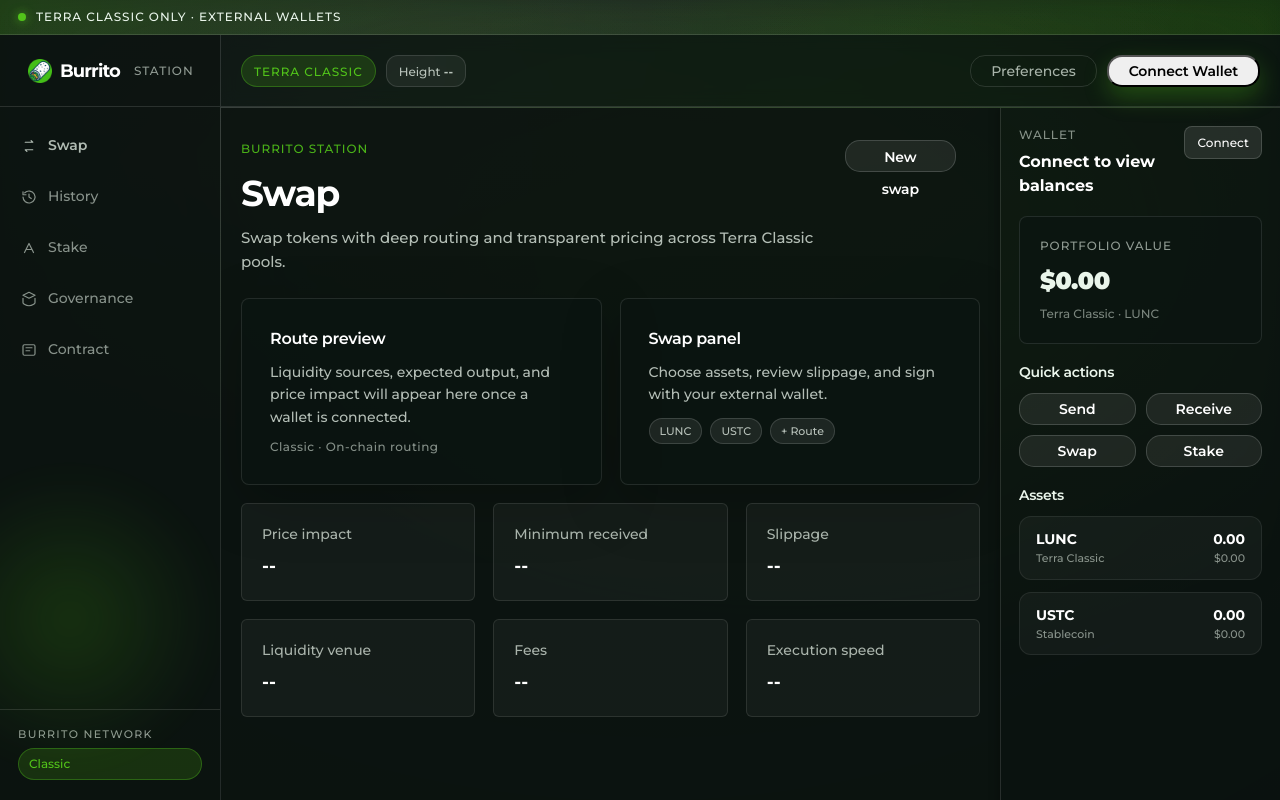
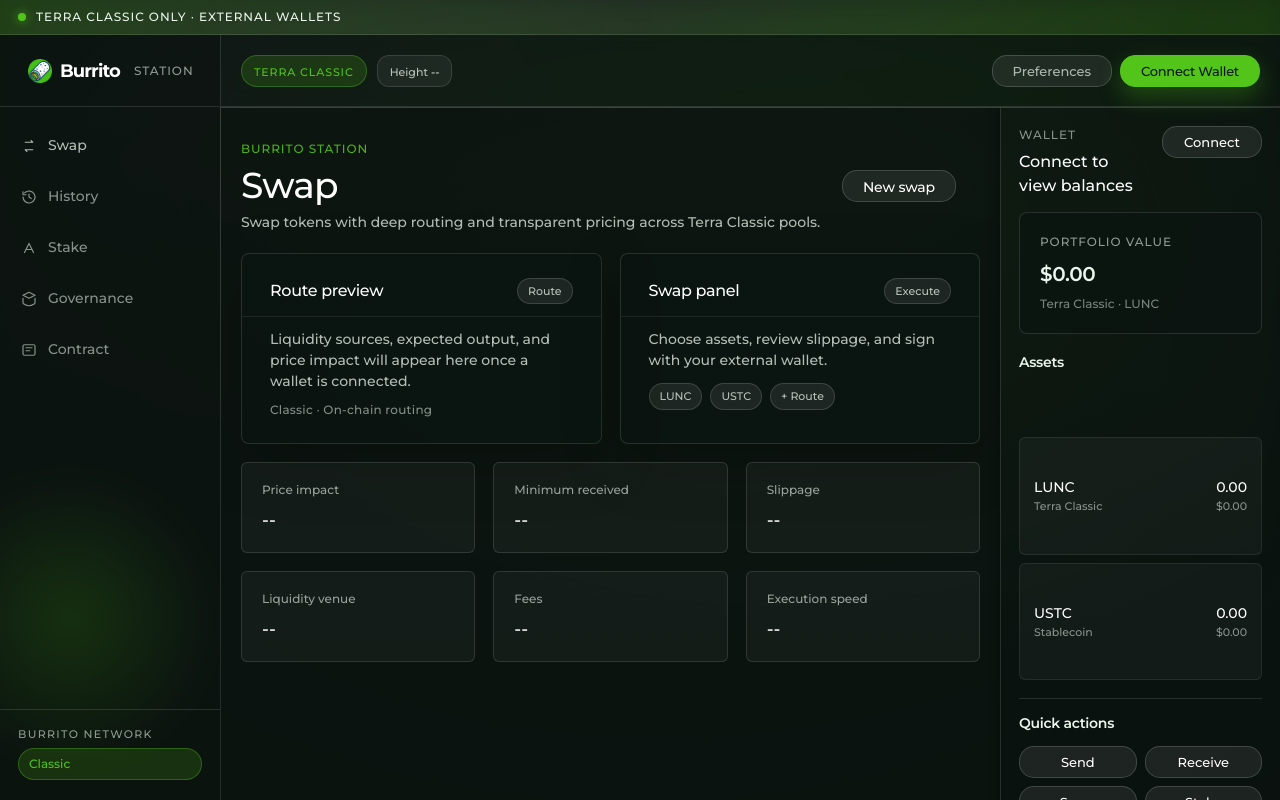
Before and after one commit to BurritoLabs/burrito-web-app, a React (Vite) app: page / in a window 1280 px wide. Built offline with nearby package versions, Linux system fonts and the light colour scheme.

Commit message:
style: refine wallet panel and UI density

```diff
--- a/src/app/header/TopBar.module.css
+++ b/src/app/header/TopBar.module.css
@@ -2,15 +2,21 @@
   width: 100%;
   display: flex;
   align-items: center;
-  gap: 18px;
+  gap: 12px;
   height: 100%;
+}
+
+.status {
+  display: flex;
+  align-items: center;
+  gap: 10px;
 }
 
 .menuButton {
   display: none;
-  width: 36px;
-  height: 36px;
-  border-radius: 10px;
+  width: 32px;
+  height: 32px;
+  border-radius: 8px;
   border: 1px solid rgba(255, 255, 255, 0.12);
   background: rgba(255, 255, 255, 0.06);
   align-items: center;
@@ -21,16 +27,10 @@
 
 .menuButton span {
   display: block;
-  width: 16px;
+  width: 14px;
   height: 2px;
   background: rgba(234, 245, 235, 0.8);
   border-radius: 999px;
-}
-
-.status {
-  display: flex;
-  align-items: center;
-  gap: 10px;
 }
 
 .networkChip {
@@ -38,11 +38,11 @@
   height: var(--button-height-small);
   line-height: var(--button-height-small);
   border-radius: 999px;
-  font-size: 12px;
+  font-size: 11px;
   letter-spacing: 0.08em;
   text-transform: uppercase;
   background: rgba(82, 196, 26, 0.18);
-  border: 1px solid rgba(82, 196, 26, 0.35);
+  border: var(--border-width) solid rgba(82, 196, 26, 0.35);
   color: #52c41a;
 }
 
@@ -51,49 +51,45 @@
   height: var(--button-height-small);
   line-height: var(--button-height-small);
   border-radius: 12px;
-  font-size: 12px;
+  font-size: 11px;
   color: rgba(234, 245, 235, 0.76);
   background: rgba(255, 255, 255, 0.06);
-  border: 1px solid rgba(255, 255, 255, 0.12);
+  border: var(--border-width) solid rgba(255, 255, 255, 0.12);
+}
+
+.heightPill strong {
+  font-weight: 600;
 }
 
 .actions {
   display: flex;
   align-items: center;
-  gap: 10px;
+  gap: 8px;
   margin-left: auto;
 }
 
 .ghostButton {
-  background: transparent;
-  border: 1px solid rgba(255, 255, 255, 0.12);
   color: rgba(234, 245, 235, 0.7);
   height: var(--button-height-small);
   padding: 0 20px;
   border-radius: var(--button-radius);
-  font-size: 14px;
-  transition: border-color 0.2s ease, color 0.2s ease, transform 0.2s ease;
+  font-size: 13px;
+  transition: border-color 0.2s ease, color 0.2s ease;
 }
 
 .ghostButton:hover {
   color: #ffffff;
   border-color: rgba(255, 255, 255, 0.3);
-  transform: translateY(-1px);
 }
 
 .primaryButton {
-  height: var(--button-height-small);
-  padding: 0 20px;
-  border-radius: var(--button-radius);
-  font-size: 14px;
-  font-weight: 600;
-  letter-spacing: -0.01em;
+  font-weight: 500;
+  letter-spacing: -0.02em;
   box-shadow: 0 10px 24px rgba(82, 196, 26, 0.3);
-  transition: transform 0.2s ease, filter 0.2s ease;
+  transition: filter 0.2s ease;
 }
 
 .primaryButton:hover {
-  transform: translateY(-1px);
   filter: brightness(1.02);
 }
 
--- a/src/app/header/TopBar.tsx
+++ b/src/app/header/TopBar.tsx
@@ -20,8 +20,10 @@
       </div>
 
       <div className={styles.actions}>
-        <button className={styles.ghostButton}>Preferences</button>
-        <button className={styles.primaryButton}>Connect Wallet</button>
+        <button className={`uiButton ${styles.ghostButton}`}>Preferences</button>
+        <button className={`uiButton uiButtonPrimary ${styles.primaryButton}`}>
+          Connect Wallet
+        </button>
       </div>
     </div>
   )
--- a/src/app/nav/Nav.module.css
+++ b/src/app/nav/Nav.module.css
@@ -49,7 +49,7 @@
 
 .active {
   opacity: 1;
-  font-weight: 600;
+  font-weight: 500;
 }
 
 .icon {
--- a/src/app/wallet/WalletPanel.module.css
+++ b/src/app/wallet/WalletPanel.module.css
@@ -1,14 +1,25 @@
 .wallet {
   grid-area: walletbar;
   border-left: 1px solid var(--border);
-  background: rgba(12, 20, 17, 0.78);
+  background: var(--card-bg-muted);
   padding: 18px;
-  display: flex;
-  flex-direction: column;
+  display: grid;
+  grid-template-rows: min-content 1fr min-content;
+  grid-template-areas:
+    "details"
+    "list"
+    "actions";
   gap: 18px;
   width: min(var(--wallet-width), 100%);
   min-width: 280px;
   box-shadow: var(--wallet-shadow);
+  height: calc(100vh - var(--header-height));
+}
+
+.details {
+  grid-area: details;
+  display: grid;
+  gap: 14px;
 }
 
 .header {
@@ -28,27 +39,21 @@
 .header h3 {
   margin: 6px 0 0;
   font-size: 16px;
+  font-weight: 500;
   color: #ffffff;
 }
 
 .connect {
-  background: rgba(255, 255, 255, 0.1);
-  border: 1px solid rgba(255, 255, 255, 0.16);
-  color: #ffffff;
-  padding: 8px 12px;
-  border-radius: 8px;
-  font-size: 12px;
-  transition: transform 0.2s ease, border-color 0.2s ease;
+  min-width: 100px;
 }
 
 .connect:hover {
-  transform: translateY(-1px);
   border-color: rgba(255, 255, 255, 0.3);
 }
 
 .card {
   background: var(--card-bg);
-  border: 1px solid rgba(255, 255, 255, 0.1);
+  border: var(--border-width) solid var(--card-border);
   border-radius: var(--radius-lg);
   padding: 20px;
   box-shadow: none;
@@ -63,8 +68,8 @@
 
 .cardValue {
   margin-top: 8px;
-  font-size: 24px;
-  font-weight: 900;
+  font-size: 20px;
+  font-weight: 600;
   letter-spacing: -0.02em;
 }
 
@@ -75,20 +80,24 @@
 }
 
 .section {
+  grid-area: actions;
   display: grid;
   gap: 10px;
+  border-top: var(--border-width) solid var(--card-border);
+  padding-top: 14px;
 }
 
 .sectionTitle {
   font-size: 14px;
   font-weight: 600;
   letter-spacing: -0.02em;
+  margin-bottom: 2px;
 }
 
 .actionsGrid {
   display: grid;
   grid-template-columns: repeat(2, minmax(0, 1fr));
-  gap: 10px;
+  gap: 8px;
 }
 
 .actionsGrid .uiButton {
@@ -97,23 +106,26 @@
 }
 
 .assetList {
+  grid-area: list;
   display: grid;
-  gap: 12px;
+  gap: 8px;
 }
 
 .assetRow {
   display: flex;
   align-items: center;
   justify-content: space-between;
-  padding: 12px 16px;
+  padding: 12px 14px;
   background: rgba(255, 255, 255, 0.04);
-  border: 1px solid rgba(255, 255, 255, 0.08);
-  border-radius: 12px;
+  border: var(--border-width) solid rgba(255, 255, 255, 0.08);
+  border-radius: var(--radius-md);
+  min-height: 44px;
 }
 
 .assetRow strong {
   font-size: 14px;
   color: #ffffff;
+  font-weight: 500;
 }
 
 .assetRow span {
--- a/src/app/wallet/WalletPanel.tsx
+++ b/src/app/wallet/WalletPanel.tsx
@@ -3,12 +3,13 @@
 const WalletPanel = () => {
   return (
     <aside className={styles.wallet}>
+      <div className={styles.details}>
         <div className={styles.header}>
           <div>
             <div className={styles.kicker}>Wallet</div>
             <h3>Connect to view balances</h3>
           </div>
-        <button className={styles.connect}>Connect</button>
+          <button className={`uiButton ${styles.connect}`}>Connect</button>
         </div>
 
         <div className={styles.card}>
@@ -16,20 +17,10 @@
           <div className={styles.cardValue}>$0.00</div>
           <div className={styles.cardMeta}>Terra Classic · LUNC</div>
         </div>
-
-        <div className={styles.section}>
-          <div className={styles.sectionTitle}>Quick actions</div>
-          <div className={styles.actionsGrid}>
-          <button className="uiButton">Send</button>
-          <button className="uiButton">Receive</button>
-          <button className="uiButton">Swap</button>
-          <button className="uiButton">Stake</button>
-          </div>
       </div>
 
-      <div className={styles.section}>
+      <div className={styles.assetList}>
         <div className={styles.sectionTitle}>Assets</div>
-        <div className={styles.assetList}>
         <div className={styles.assetRow}>
           <div>
             <strong>LUNC</strong>
@@ -51,6 +42,15 @@
           </div>
         </div>
       </div>
+
+      <div className={styles.section}>
+        <div className={styles.sectionTitle}>Quick actions</div>
+        <div className={styles.actionsGrid}>
+          <button className="uiButton">Send</button>
+          <button className="uiButton">Receive</button>
+          <button className="uiButton">Swap</button>
+          <button className="uiButton">Stake</button>
+        </div>
       </div>
     </aside>
   )
--- a/src/index.css
+++ b/src/index.css
@@ -10,7 +10,10 @@
   --green: #52c41a;
   --menu-bg: rgba(12, 20, 17, 0.92);
   --card-bg: rgba(12, 20, 17, 0.65);
+  --card-bg-muted: rgba(12, 20, 17, 0.78);
   --wallet-shadow: 1px 0px 10px 2px rgba(0, 0, 0, 0.31);
+  --border-width: 1px;
+  --card-border: rgba(255, 255, 255, 0.12);
   --button-height: 48px;
   --button-height-small: 32px;
   --button-radius: 15px;
@@ -21,6 +24,7 @@
   --main-padding: 20px;
   --radius-lg: 8px;
   --radius-md: 6px;
+  --radius-sm: 4px;
 
   --font-ui: "Montserrat", "Nunito Sans", system-ui, sans-serif;
 }
@@ -142,15 +146,30 @@
 
 .card {
   background: var(--card-bg);
-  border: 1px solid rgba(255, 255, 255, 0.1);
+  border: var(--border-width) solid var(--card-border);
   border-radius: var(--radius-lg);
-  padding: 28px;
+  padding: 24px 28px;
   box-shadow: 0 18px 60px rgba(0, 0, 0, 0.22);
+}
+
+.cardHeader {
+  display: flex;
+  align-items: center;
+  justify-content: space-between;
+  gap: 12px;
+  font-size: 16px;
+  margin-bottom: 8px;
+}
+
+.cardDivider {
+  height: 1px;
+  background: rgba(255, 255, 255, 0.08);
+  margin: 12px -28px;
 }
 
 .cardTitle {
   font-size: 16px;
-  font-weight: 600;
+  font-weight: 500;
   letter-spacing: -0.02em;
   color: #ffffff;
 }
@@ -158,15 +177,16 @@
 .cardText {
   margin: 10px 0 0;
   color: rgba(234, 245, 235, 0.76);
-  line-height: 1.6;
+  line-height: 1.5;
   font-size: 14px;
 }
 
 .cardMeta {
   margin-top: 10px;
   font-size: 12px;
-  letter-spacing: 0.04em;
+  letter-spacing: 0.02em;
   color: rgba(234, 245, 235, 0.55);
+  line-height: 1.4;
 }
 
 .cardGrid {
@@ -184,17 +204,23 @@
 
 .statCard {
   background: rgba(255, 255, 255, 0.04);
-  border: 1px solid rgba(255, 255, 255, 0.1);
+  border: var(--border-width) solid var(--card-border);
   border-radius: var(--radius-md);
-  padding: 20px;
+  padding: 18px 20px;
   display: grid;
   gap: 8px;
   color: rgba(234, 245, 235, 0.7);
 }
 
+.statCard div {
+  font-size: 12px;
+  color: rgba(234, 245, 235, 0.62);
+}
+
 .statCard strong {
   font-size: 18px;
   color: #ffffff;
+  font-weight: 500;
 }
 
 .pillRow {
@@ -211,7 +237,7 @@
   padding: 4px 10px;
   border-radius: 999px;
   background: rgba(255, 255, 255, 0.08);
-  border: 1px solid rgba(255, 255, 255, 0.14);
+  border: var(--border-width) solid rgba(255, 255, 255, 0.14);
   font-size: 11px;
   color: rgba(234, 245, 235, 0.76);
 }
@@ -220,6 +246,11 @@
   display: grid;
   gap: 12px;
   margin-top: 12px;
+}
+
+.list.tight {
+  gap: 8px;
+  margin-top: 10px;
 }
 
 .list.dense {
@@ -231,21 +262,24 @@
   align-items: center;
   justify-content: space-between;
   gap: 10px;
-  padding: 14px 16px;
+  padding: 12px 16px;
   border-radius: var(--radius-md);
   background: rgba(255, 255, 255, 0.04);
-  border: 1px solid rgba(255, 255, 255, 0.08);
+  border: var(--border-width) solid rgba(255, 255, 255, 0.08);
+  min-height: 44px;
 }
 
 .listRow strong {
   font-size: 14px;
   color: #ffffff;
+  font-weight: 500;
 }
 
 .listRow span {
   display: block;
   font-size: 11px;
   color: rgba(234, 245, 235, 0.55);
+  line-height: 1.4;
 }
 
 .listMeta {
@@ -269,17 +303,16 @@
   min-width: 100px;
   padding: 0 20px;
   border-radius: var(--button-radius);
-  font-size: 14px;
-  font-weight: 600;
+  font-size: 13px;
+  font-weight: 500;
   line-height: 1;
   border: 1px solid rgba(255, 255, 255, 0.16);
   background: rgba(255, 255, 255, 0.08);
   color: #ffffff;
-  transition: background 0.2s ease, transform 0.2s ease, border-color 0.2s ease;
+  transition: background 0.2s ease, border-color 0.2s ease;
 }
 
 .uiButton:hover {
-  transform: translateY(-1px);
   border-color: rgba(255, 255, 255, 0.28);
 }
 
--- a/src/pages/PageShell.module.css
+++ b/src/pages/PageShell.module.css
@@ -6,10 +6,10 @@
 
 .header {
   display: flex;
-  align-items: flex-start;
+  align-items: center;
   justify-content: space-between;
   gap: 16px;
-  margin-bottom: 24px;
+  margin-bottom: 20px;
   margin-right: 24px;
 }
 
@@ -23,7 +23,9 @@
 .header h1 {
   margin: 8px 0 6px;
   font-size: 36px;
-  letter-spacing: -0.03em;
+  font-weight: 500;
+  letter-spacing: -0.02em;
+  line-height: 1.1;
   color: #ffffff;
 }
 
@@ -31,30 +33,30 @@
   margin: 0;
   max-width: 680px;
   color: rgba(234, 245, 235, 0.76);
-  font-size: 15px;
-  line-height: 1.6;
+  font-size: 14px;
+  line-height: 1.5;
 }
 
 .header button {
   background: rgba(255, 255, 255, 0.08);
-  border: 1px solid rgba(255, 255, 255, 0.16);
+  border: var(--border-width) solid rgba(255, 255, 255, 0.16);
   color: #ffffff;
   height: var(--button-height-small);
   padding: 0 20px;
   border-radius: var(--button-radius);
   font-size: 14px;
-  transition: transform 0.2s ease;
+  transition: border-color 0.2s ease;
 }
 
 .header button:hover {
-  transform: translateY(-1px);
+  border-color: rgba(255, 255, 255, 0.28);
 }
 
 .actionButton {
   height: var(--button-height-small);
   line-height: var(--button-height-small);
   padding: 0 20px;
-  font-weight: 600;
+  font-weight: 500;
   letter-spacing: -0.01em;
 }
 
--- a/src/pages/Swap.tsx
+++ b/src/pages/Swap.tsx
@@ -9,7 +9,11 @@
     >
       <div className="cardGrid two">
         <div className="card">
-          <div className="cardTitle">Route preview</div>
+          <div className="cardHeader">
+            <div className="cardTitle">Route preview</div>
+            <div className="pill">Route</div>
+          </div>
+          <div className="cardDivider" />
           <p className="cardText">
             Liquidity sources, expected output, and price impact will appear
             here once a wallet is connected.
@@ -17,7 +21,11 @@
           <div className="cardMeta">Classic · On-chain routing</div>
         </div>
         <div className="card">
-          <div className="cardTitle">Swap panel</div>
+          <div className="cardHeader">
+            <div className="cardTitle">Swap panel</div>
+            <div className="pill">Execute</div>
+          </div>
+          <div className="cardDivider" />
           <p className="cardText">
             Choose assets, review slippage, and sign with your external wallet.
           </p>
```
Also changed, not shown: src/pages/Contract.tsx (+10 -2 lines), src/pages/Governance.tsx (+6 -2 lines), src/pages/History.tsx (+6 -2 lines), src/pages/Stake.tsx (+10 -2 lines). Lines whose indentation alone changed are shown as unchanged.
